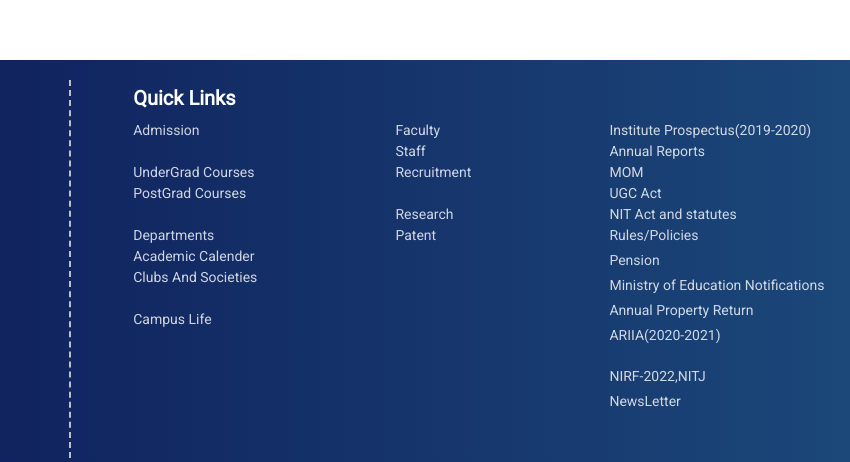
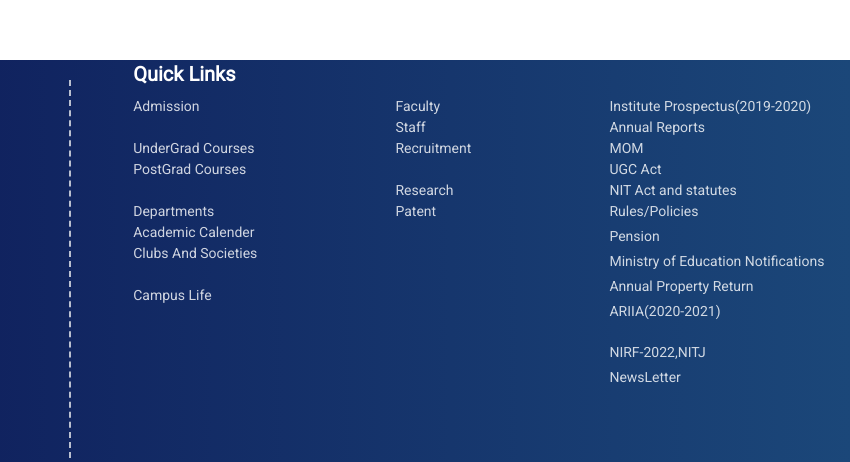
Before and after one commit to sushant-dhuria/footer-4, a website: page index.html in a window 1280 px wide. Shown: the part 170-632 px from the top of the page, 430-1280 px from the left. Drawn offline with nearby package versions, Linux system fonts and the light colour scheme.

Commit message:
Update index.html

```diff
--- a/index.html
+++ b/index.html
@@ -15,7 +15,7 @@
     }
 </style>
 <body>
-      <div class="bg-gradient-to-r from-[#060c4ffa]  to-[#1b4779] -500 ... lg:h-[63%] h-[70%] text-white absolute inset-x-0 flex flex-col lg:flex-row lg:justify-between lg:bottom-[8.2%] bottom-[12.2%]" style="font-family: 'Roboto', sans-serif;">
+      <div class="bg-gradient-to-r from-[#060c4ffa]  to-[#1b4779] -500 ... lg:h-[63%] h-[68%] text-white absolute inset-x-0 flex flex-col lg:flex-row lg:justify-between lg:bottom-[8.2%] bottom-[12.2%]" style="font-family: 'Roboto', sans-serif;">
 
         <div class="flex flex-col h-1/3">
     <div class="flex  align-middle mx-auto">
@@ -43,8 +43,8 @@
 </div>
 
 <div class="lg:border-r-2 lg:border-y-gray-300 lg:border-dashed lg:opacity-80 lg:h-3/4 lg:absolute ml-[39%] none mt-5 z-50"></div>
-<div class="lg:w-[54%] mt-6 w-[90%] lg:mr-[2%] lg:ml-1 ml-3 mr-3 mb-3.5 ">
-    <h2 class="mb-2 text-xl font-semibold mt-15 lg:mt-0">Quick Links</h2>
+<div class="lg:w-[54%] mt-6 w-[90%] lg:mr-[2%] lg:ml-1 ml-3 mr-3 mb-3.5 mt-[5%] lg:mt-0">
+    <h2 class="mb-2 text-xl font-semibold">Quick Links</h2>
     <div class="flex justify-between">
     <div class="flex flex-col opacity-80 lg:text-[14px] text-[11px]">
         <a href="#" class="hover:font-bold hover:underline hover:text-yellow-200">Admission</a>
```
